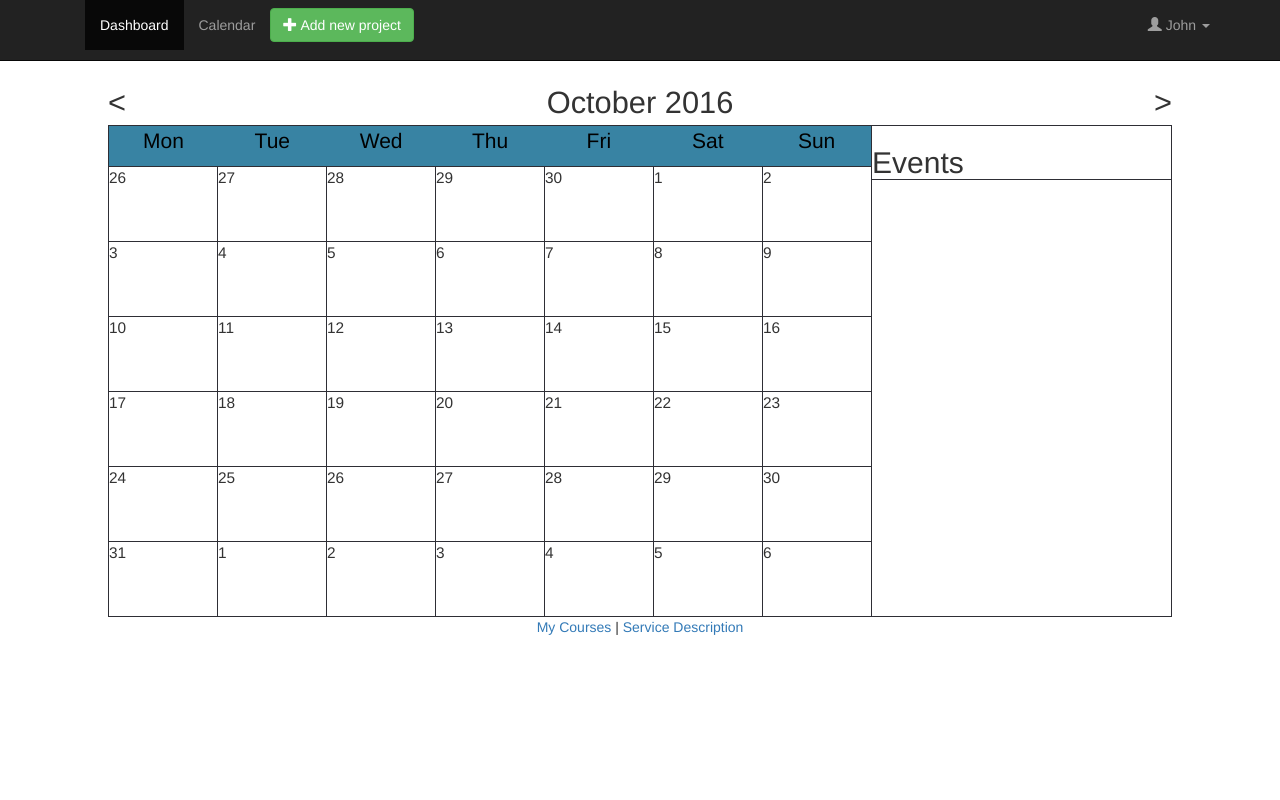
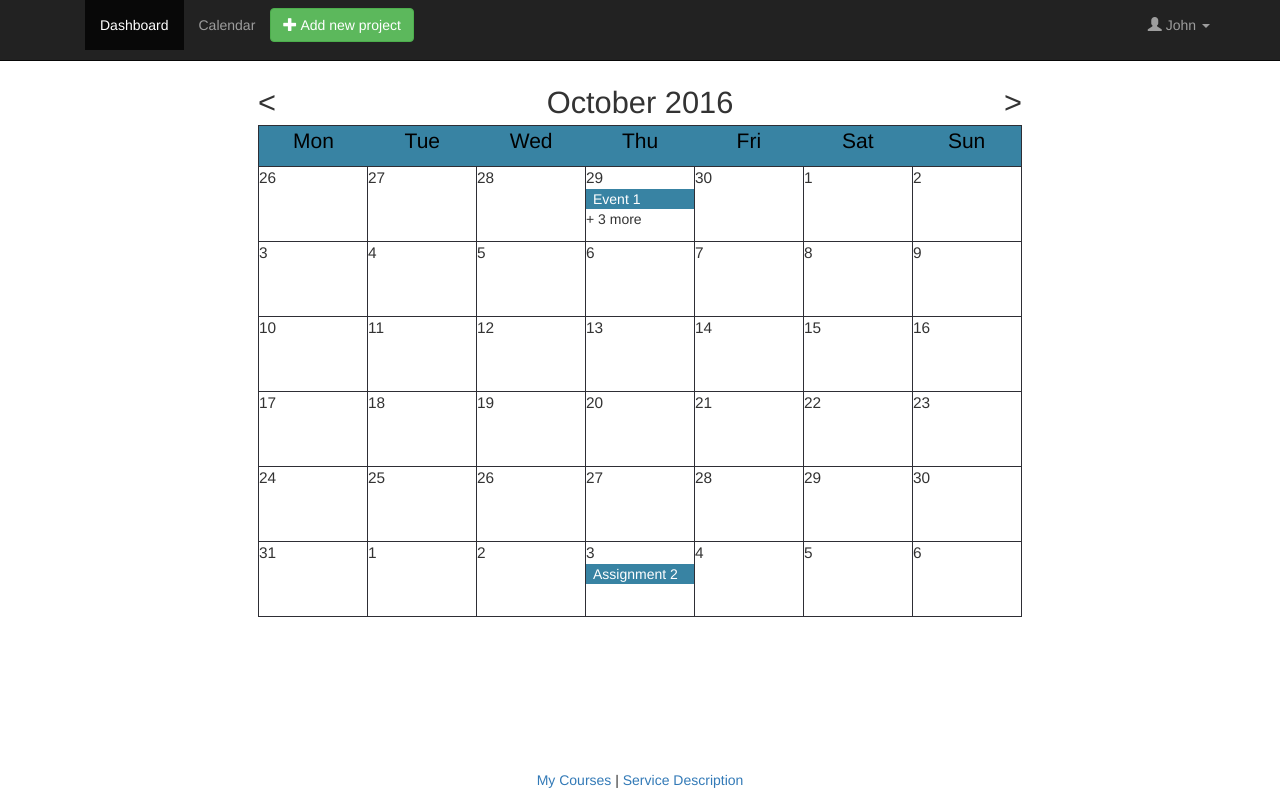
Before and after one commit to ilmaria/design_www, a Django app: page /John/calendar/ in a window 1280 px wide. Run offline with Django 3.2, Linux system fonts and the light colour scheme; data comes from the database, SQL or seed files in the repository; some libraries are stand-ins or nearby versions.

Commit message:
Show events in calendar grid

```diff
--- a/teamwork/static/css/base.css
+++ b/teamwork/static/css/base.css
@@ -8,7 +8,9 @@ html {
 }
 
 body {
-  margin-top: 0px;
+  display: flex;
+  flex-direction: column;
+  min-height: 100vh;
 }
 
 .jumbotron {
@@ -18,3 +20,11 @@ body {
   color: inherit;
   background-color: #eee;
 }
+
+li {
+  list-style: none;
+}
+
+main.content {
+  flex: 1;
+}
--- a/teamwork/static/css/calendar.css
+++ b/teamwork/static/css/calendar.css
@@ -9,7 +9,6 @@
   cursor: pointer;
 }
 
-.calendar,
 .calendar-container {
   display: flex;
   justify-content: center;
@@ -34,11 +33,28 @@
   height: 40px;
   font-size: 1.5em;
   text-align: center;
-  color: #000;
+  color: black;
 }
 
 .day {
   height: 75px;
+}
+
+.day:hover {
+  cursor: pointer;
+  background-color: #e8e8e8;
+}
+
+.days .event-name {
+  padding: 0 0.5em;
+  white-space: nowrap;
+  overflow: hidden;
+  text-overflow: ellipsis;
+  background-color: #3883a3;
+  color: white;
+}
+
+.day-number {
   font-size: 1.1em;
 }
 
--- a/teamwork/static/js/calendar.js
+++ b/teamwork/static/js/calendar.js
@@ -13,7 +13,35 @@ function initCalendar(element, template, events) {
       events: events,
       daysOfTheWeek: ['Sun', 'Mon', 'Tue', 'Wed', 'Thu', 'Fri', 'Sat'],
       weekOffset: 1,   // week starts with Monday as it should
-      forceSixRows: true
+      forceSixRows: true,
+      clickEvents: {
+        click: onClickDay
+      }
     })
   })
 }
+
+function onClickDay(day) {
+  if (day.events.length) {
+    var eventListModal = $('#event-list-modal')
+    var eventList = eventListModal.find('.modal-body .event-list')
+    var template = eventList.find('.event-item').first().clone()
+    eventList.empty()
+
+    day.events.forEach(function(event) {
+      var eventHtml = template.clone()
+      eventHtml.find('.event-name').text(
+        moment(event.date).format('hh:mm')  + ' - ' + event.name)
+
+      if (event.location) {
+        eventHtml.find('.event-location').text(event.location)
+      } else {
+        eventHtml.find('.event-location').remove()
+      }
+
+      eventHtml.appendTo(eventList)
+    })
+
+    eventListModal.modal('show')
+  }
+}
--- a/teamwork/templates/base.html
+++ b/teamwork/templates/base.html
@@ -16,7 +16,7 @@
     <link rel="stylesheet" href="{% static 'bootstrap/css/bootstrap.min.css' %}">
 
     <!-- Custom CSS -->
-    <link rel="stylesheet" href="{% static 'css/main.css' %}">
+    <link rel="stylesheet" href="{% static 'css/base.css' %}">
 
     {% block styles %}
     {% endblock%}
@@ -82,11 +82,13 @@
     </nav>
 
     <!-- Content -->
-    {% block content %}
-    {% endblock %}
+    <main class="content">
+      {% block content %}
+      {% endblock %}
+    </main>
 
     <!--Footer -->
-    <footer class="container text-center">
+    <footer class="text-center">
       <p>
         <a href="https://mycourses.aalto.fi/" title="MyCourse" >My Courses</a>
         |
--- a/teamwork/templates/calendar.html
+++ b/teamwork/templates/calendar.html
@@ -15,14 +15,14 @@
 <div class="calendar-container">
   <script id="calendar-template" type="text/template">
 
+    <!-- Calendar controls -->
     <div class="clndr-controls">
       <span class="clndr-previous-button">&lt;</span>
       <span class="current-month"><%= month %> <%= year %></span>
       <span class="clndr-next-button">&gt;</span>
     </div>
 
-    <section class="calendar">
-
+    <!-- Calendar -->
     <div class="clndr-grid">
       <div class="days-of-the-week">
       <% daysOfTheWeek.map(function(weekday) { %>
@@ -35,30 +35,73 @@
       <% days.map(function(day) { %>
         <div class="<%= day.classes %>" id="<%= day.id %>">
           <span class="day-number"><%= day.day %></span>
+          <% if (day.events.length) { %>
+            <div class="event-name"><%= day.events[0].name %></div>
+          <% } %>
+          <% if (day.events.length > 1) { %>
+            <div>+ <%= day.events.length - 1 %> more</div>
+          <% } %>
         </div>
       <% }) %>
       </div>
     </div>
 
-      <section class="event-listing">
-        <h2 class="event-listing-title">Events</h2>
-        <% eventsThisMonth.map(function(event) { %>
-          <div class="event-item">
-            <div class="event-item-name"><%= event.name %></div>
-            <div class="event-item-location"><%= event.location %></div>
+  </script>
 </div>
-        <% }) %>
-      </section>
 
-    </section>
-
-  </script>
+<!-- Event list modal -->
+<div class="modal fade" id="event-list-modal" tabindex="-1"
+    role="dialog" aria-labelledby="modal-title">
+  <div class="modal-dialog" role="document">
+    <div class="modal-content">
+      <div class="modal-header">
+        <button type="button" class="close"
+            data-dismiss="modal" aria-label="Close">
+          <span aria-hidden="true">&times;</span>
+        </button>
+        <h4 class="modal-title" id="modal-title">Events</h4>
+      </div>
+      <div class="modal-body">
+        <ul class="event-list">
+          <li class="event-item">
+            <div class="event-name"></div>
+            <div class="event-location">
+              <i class="glyphicon glyphicon-map-marker"></i>
+            </div>
+          </li>
+        </ul>
+      </div>
+      <div class="modal-footer">
+        <button type="button" class="btn btn-default"
+            data-dismiss="modal">Cancel</button>
+        <button type="button" class="btn btn-primary"
+            data-dismiss="modal">Add event</button>
+      </div>
+    </div>
+  </div>
 </div>
 
 <script>
   var events = JSON.parse(`{{ events|escapejs|default:'[]' }}`)
   var template = $('#calendar-template').html()
 
+  events.push({
+    name: 'Event 1',
+    date: '2016-09-29'
+  })
+  events.push({
+    name: 'Event a2',
+    date: '2016-09-29'
+  })
+  events.push({
+    name: 'Event c3',
+    date: '2016-09-29'
+  })
+  events.push({
+    name: 'Event 4b',
+    date: '2016-09-29'
+  })
+
   initCalendar('.calendar-container', template, events)
 </script>
 {% endblock %}
```
Lines whose indentation alone changed are shown as unchanged.
